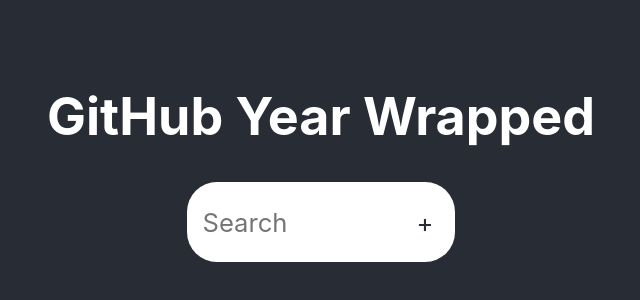
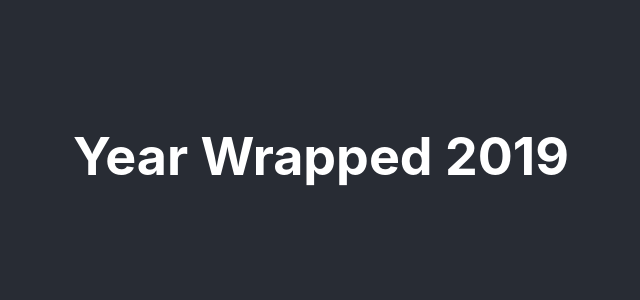
Before and after one commit to tknieza/github-wrapped, a React (Create React App) app: page /summary in a window 1280 px wide. Shown: the part 244-544 px from the top of the page, without its empty margins (319-959 px from the left). Built offline with nearby package versions, Linux system fonts and the light colour scheme.

Commit message:
page redirect with relevant data

```diff
--- a/src/App.js
+++ b/src/App.js
@@ -1,61 +1,27 @@
 import React, { useState } from "react";
-import styled from "styled-components";
+import { BrowserRouter as Router, Switch, Route } from "react-router-dom";
+import Home from "./components/home";
+import Summary from "./components/summary";
 import "./App.css";
 
-const Input = styled.input`
-  resize: none;
-  width: 12rem;
-  height: 2rem;
-  font-size: 1.6rem;
-  transition: all 0.2s ease-out;
-  color: #282c34;
-  :focus {
-    outline: none;
-    border-bottom: 2px #282c34 solid;
-    border-radius: 1px;
-  }
-  border: 0;
-  border-bottom: 3px;
-  padding: 0.5rem 0;
-  margin: 1rem;
-  margin-right: 0;
-`;
-
-const Form = styled.form`
-  background: white;
-  border-radius: 30px;
-`;
-
-const Button = styled.button`
-  background: none;
-  color: #282c34;
-  border: none;
-  margin: 1rem;
-  font-size: 1.6rem;
-`;
-
-function App() {
-  const [username, setUsername] = useState("");
-  const gitHubUserSearch = "https://api.github.com/search/users?q=";
-  const handleChange = event => setUsername(event.target.value);
-  const handleSubmit = event => {
-    event.preventDefault();
-    fetch(gitHubUserSearch + username)
-      .then(response => response.json())
-      .then(json => console.log(json.items[0]))
-      .catch(response => console.log(response));
-  };
+const App = props => {
+  const [userData, setUserData] = useState({});
   return (
     <div className="App">
       <header className="App-header">
-        <h1>GitHub Year Wrapped</h1>
-        <Form onSubmit={handleSubmit}>
-          <Input placeholder="Search" onChange={handleChange} />
-          <Button onClick={handleSubmit}>+</Button>
-        </Form>
+        <Router>
+          <Switch>
+            <Route exact path="/">
+              <Home setUserData={setUserData} />
+            </Route>
+            <Route path="/summary">
+              <Summary userData={userData} />
+            </Route>
+          </Switch>
+        </Router>
       </header>
     </div>
   );
-}
+};
 
 export default App;
--- /dev/null
+++ b/src/components/home/Home.js
@@ -0,0 +1,64 @@
+import React, { useState } from "react";
+import { withRouter } from "react-router-dom";
+import styled from "styled-components";
+
+const Input = styled.input`
+  resize: none;
+  width: 12rem;
+  height: 2rem;
+  font-size: 1.6rem;
+  transition: all 0.2s ease-out;
+  color: #282c34;
+  :focus {
+    outline: none;
+    border-bottom: 2px #282c34 solid;
+    border-radius: 1px;
+  }
+  border: 0;
+  border-bottom: 3px;
+  padding: 0.5rem 0;
+  margin: 1rem;
+  margin-right: 0;
+`;
+
+const Form = styled.form`
+  background: white;
+  border-radius: 30px;
+`;
+
+const Button = styled.button`
+  background: none;
+  color: #282c34;
+  border: none;
+  margin: 1rem;
+  font-size: 1.6rem;
+`;
+
+const Home = ({ history, setUserData, ...otherProps }) => {
+  const [username, setUsername] = useState("");
+  const gitHubUserSearch = "https://api.github.com/search/users?q=";
+  const handleChange = event => setUsername(event.target.value);
+  const handleSubmit = event => {
+    event.preventDefault();
+    fetch(gitHubUserSearch + username)
+      .then(response => response.json())
+      .then(json => {
+        setUserData(json.items[0]);
+      })
+      .then(() => {
+        history.push("/summary");
+      })
+      .catch(response => console.log(response));
+  };
+  return (
+    <div>
+      <h1>GitHub Year Wrapped</h1>
+      <Form onSubmit={handleSubmit}>
+        <Input placeholder="Search" onChange={handleChange} />
+        <Button onClick={handleSubmit}>+</Button>
+      </Form>
+    </div>
+  );
+};
+
+export default withRouter(Home);
--- /dev/null
+++ b/src/components/home/index.js
@@ -0,0 +1,2 @@
+import Home from "./Home";
+export default Home;
--- /dev/null
+++ b/src/components/summary/Summary.js
@@ -0,0 +1,21 @@
+import React from "react";
+import { withRouter } from "react-router-dom";
+
+const Summary = ({ userData, ...otherProps }) => {
+  console.log(userData.id);
+  console.log(userData.login);
+  console.log(userData.organizations_url);
+  console.log(userData.received_events_url);
+  console.log(userData.repos_url);
+  console.log(userData.starred_url);
+  console.log(userData.subscriptions_url);
+  console.log(userData.score);
+
+  return (
+    <div>
+      <h1>Year Wrapped 2019</h1>
+    </div>
+  );
+};
+
+export default withRouter(Summary);
--- /dev/null
+++ b/src/components/summary/index.js
@@ -0,0 +1,2 @@
+import Summary from "./Summary";
+export default Summary;
```
Also changed, not shown: src/wave.svg (added).
